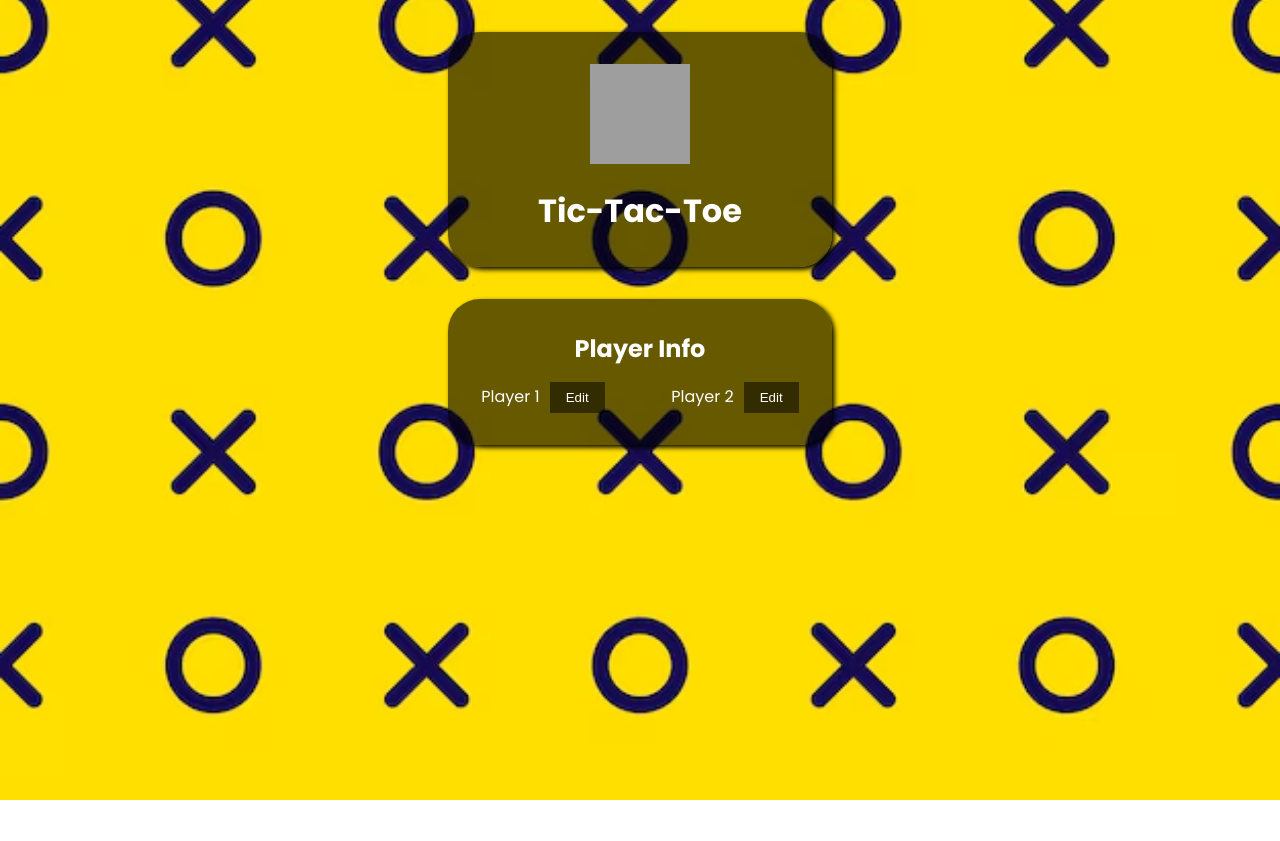
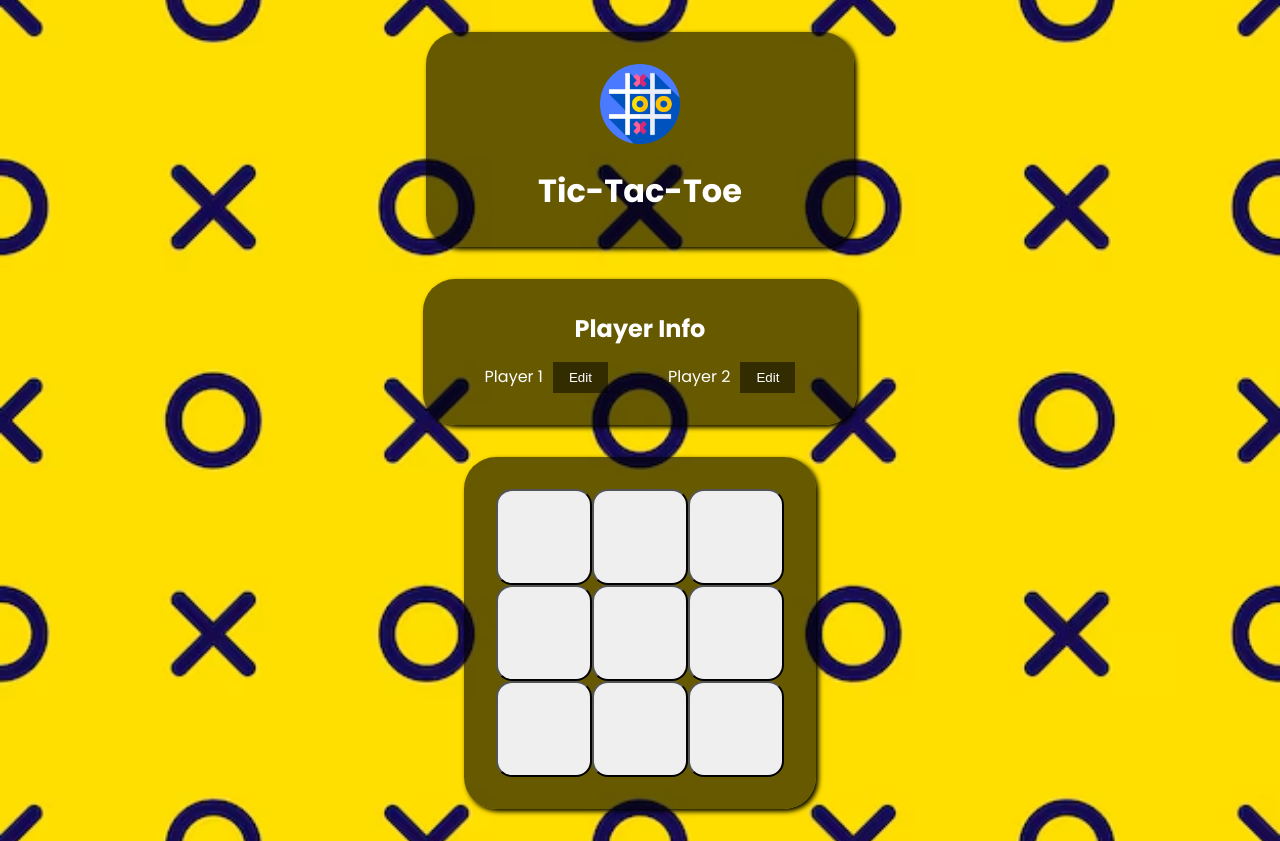
Before and after one commit to ShivaanshSharma/tic-tac-toe, a React (Vite) app: page / in a window 1280 px wide. Before the commit the page ends 800 px from the top, so only its background shows below. Built offline with nearby package versions, Linux system fonts and the light colour scheme; grey boxes are pictures that could not be loaded; a web font is replaced by a local one.

Commit message:
Board Commit
Foundation of the game board

```diff
--- a/src/App.jsx
+++ b/src/App.jsx
@@ -1,3 +1,4 @@
+import Gameboard from "./components/Gameboard";
 import Header from "./components/Header";
 import Players from "./components/Players";
 import Card from "./Helpers/Card";
@@ -7,6 +8,7 @@ function App() {
       <>
       <Header />
       <Players />
+      <Gameboard />
       </>
   );
 }
--- /dev/null
+++ b/src/components/Gameboard.jsx
@@ -0,0 +1,31 @@
+import { useState } from "react";
+import Card from "../Helpers/Card";
+
+const initialBoard = [
+    [null, null, null],
+    [null, null, null],
+    [null, null, null]
+];
+
+export default function Gameboard() {
+
+    const [board, setBoard] = useState(initialBoard);
+
+    const buttonClickHandler = (row, col) => {
+        setBoard((prev) => {
+            const updatedBoard = [...prev.map((innerArray) => [...innerArray])];
+            updatedBoard[row][col] = 'O';
+            return updatedBoard;
+        })
+    }
+
+    return (
+        <Card>
+            <div id="board-div">
+            {board.map((row, rowIndex) => <div key={rowIndex} className="row-div">
+                {row.map((item, colIndex) => <button key={colIndex} onClick={() => buttonClickHandler(rowIndex, colIndex)} className="board-btn">{item}</button>)}
+            </div>)}
+            </div>
+        </Card>
+    )
+}
--- a/src/index.css
+++ b/src/index.css
@@ -11,9 +11,9 @@ body {
 
 .card {
   background-color: rgba(0, 0, 0, 0.6);
-  width: 30%;
+  width: fit-content;
   margin: 2rem auto;
-  padding: 2rem 0;
+  padding: 2rem;
   border-radius: 2rem;
   box-shadow: 2.5px 2.5px 5px black;
   font-family: "Poppins", serif;
@@ -22,18 +22,19 @@ body {
 }
 
 #header-img {
-  width: 100px;
-  height: 100px;
+  width: 5rem;
+  height: 5rem;
 }
 
 h1 {
-  padding: 0;
+  padding: 0 5rem;
   margin: 1rem 0 0 0;
 }
 
 h2 {
   padding: 0;
   margin: 0;
+  padding: 0 7.5rem;
 }
 
 #player-info {
@@ -60,3 +61,11 @@ h2 {
   padding: 0.5rem 0.5rem;
   color: white;
 }
+
+.board-btn {
+  height: 6rem;
+  width: 6rem;
+  border-radius: 1rem;
+  padding: 1rem;
+  font-size: 2rem;
+}
```
Also changed, not shown: src/assets/game2.png (added).
